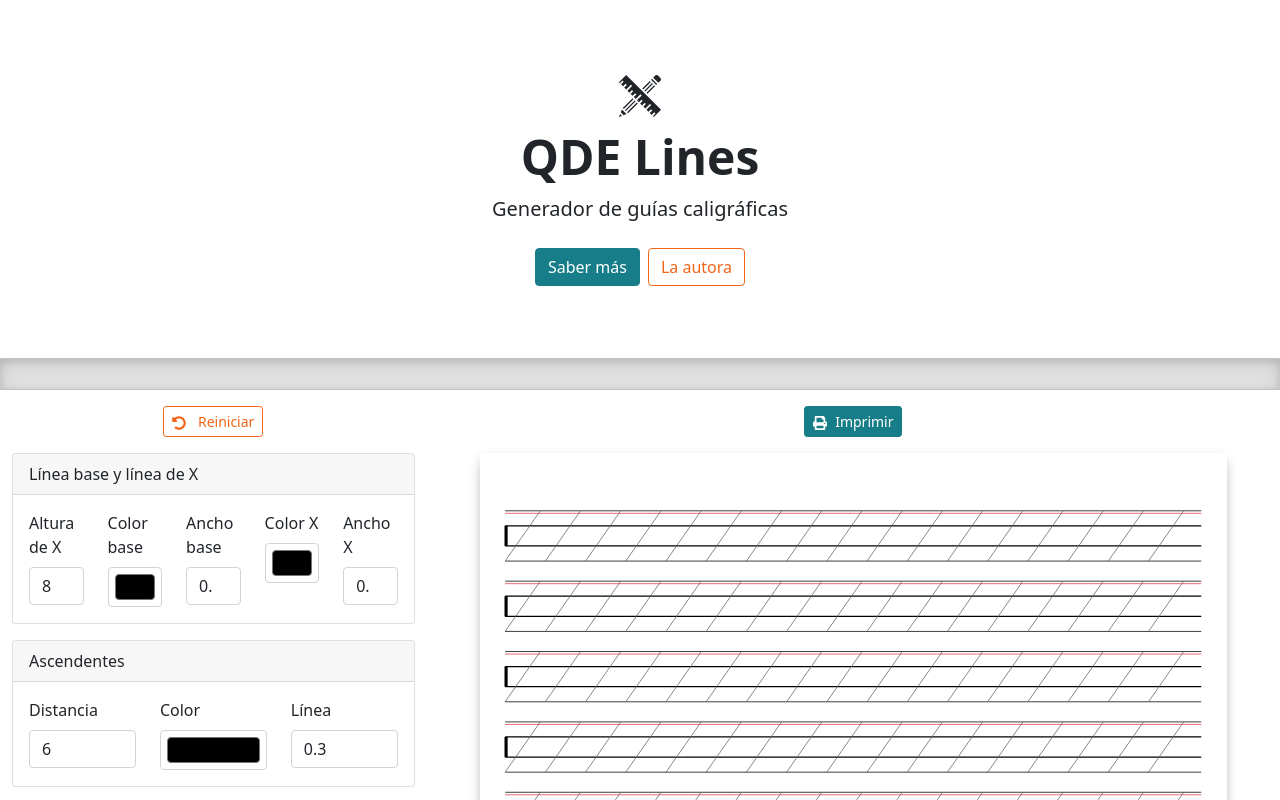
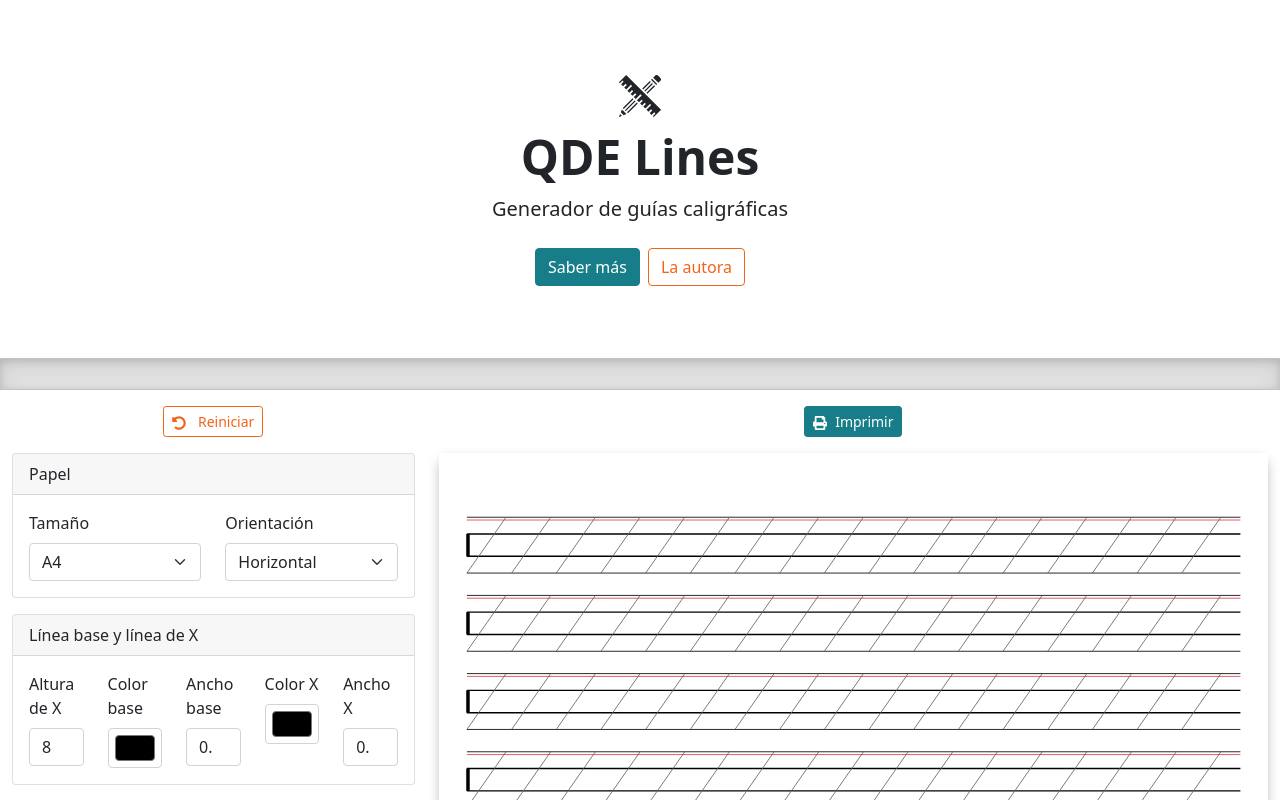
Before and after one commit to Myddna/qdelines, a React (Create React App) app: page / in a window 1280 px wide. Shown: the top 800 px of the page. Built offline with nearby package versions, Linux system fonts and the light colour scheme.

Commit message:
Page size and orientation fields, prevent empty page

```diff
--- a/src/App.js
+++ b/src/App.js
@@ -94,7 +94,7 @@ function App() {
                 onBeforeGetContent={handleOnBeforeGetContent}
                 onBeforePrint={handleOnBeforePrint}
                 removeAfterPrint="true"
-                pageStyle="@page { size: A4 landscape;  margin: 0mm; } @media print { body { -webkit-print-color-adjust: exact; } }"
+                pageStyle="@page { margin: 0mm; } @media print { body { -webkit-print-color-adjust: exact; } }"
               />
             </div>
             <Page config={pageConfig} printing={printing} ref={componentRef} />
--- a/src/components/ControlForm/ControlForm.js
+++ b/src/components/ControlForm/ControlForm.js
@@ -10,6 +10,41 @@ const ControlForm = (props) => {
 
   const loadDefaults = (evt) => {
     props.resetConfig();
+  };
+
+  const paperFields = () => {
+    return (
+      <Card className="mb-3">
+        <Card.Header>Papel</Card.Header>
+        <Card.Body>
+          <Row>
+            <Form.Group as={Col} sm="6" md>
+              <Form.Label htmlFor="sizeName">Tamaño</Form.Label>
+              <Form.Select
+                name="sizeName"
+                onChange={handleInputChange}
+                value={props.config.sizeName}
+              >
+                <option value="A5">A5</option>
+                <option value="A4">A4</option>
+                <option value="A3">A3</option>
+              </Form.Select>
+            </Form.Group>
+            <Form.Group as={Col} sm="6" md>
+              <Form.Label htmlFor="orientation">Orientación</Form.Label>
+              <Form.Select
+                name="orientation"
+                onChange={handleInputChange}
+                value={props.config.orientation}
+              >
+                <option value="landscape">Horizontal</option>
+                <option value="portrait">Vertical</option>
+              </Form.Select>
+            </Form.Group>
+          </Row>
+        </Card.Body>
+      </Card>
+    );
   };
 
   const xHeightFields = () => {
@@ -289,6 +324,7 @@ const ControlForm = (props) => {
             <FaUndoAlt /> Reiniciar
           </Button>
         </div>
+        {paperFields()}
         {xHeightFields()}
         {ascenderFields()}
         {capsFields()}
--- a/src/components/Page/Page.js
+++ b/src/components/Page/Page.js
@@ -34,11 +34,11 @@ const Page = forwardRef((props, ref) => {
   if (props.printing) {
     /**
      * react-to-print creates blank page if the component measures
-     * are exactly the same than the page Substracting 0.1mm.
+     * are exactly the same than the page substracting 1mm at te bottom.
      */
     style = {
       width: `${pageMeasures.width}mm`,
-      height: `${pageMeasures.height - 0.1}mm`,
+      height: `${pageMeasures.height - 1}mm`,
     };
   }
 
@@ -61,7 +61,7 @@ const Page = forwardRef((props, ref) => {
       xmlns="http://www.w3.org/2000/svg"
       style={style}
     >
-      <style>{".signature { font: italic 3px sans-serif; }"}</style>
+      <style>{`@page {size: ${props.config.sizeName} ${props.config.orientation}; } .signature { font: italic 2.5px sans-serif; }`}</style>
       {[...Array(groupRepetitions)].map((elem, i) => {
         let startIn = {
           x: 10,
@@ -81,7 +81,11 @@ const Page = forwardRef((props, ref) => {
           />
         );
       })}
-      <text y={initialYOffset + fullSvgHeight + 5} x="10" className="signature">
+      <text
+        y={initialYOffset + fullSvgHeight + 3.5}
+        x="10"
+        className="signature"
+      >
         Guías generadas con QDE Lines - https://lines.quedemoniosescribo.art
       </text>
     </svg>
--- a/src/components/Page/Page.module.css
+++ b/src/components/Page/Page.module.css
@@ -1,6 +1,5 @@
 .Page {
   display: block;
-  max-width: 90%;
   height: auto;
   margin: 1rem auto;
   box-shadow: 0px 5px 13px -4px rgba(0, 0, 0, 0.46);
--- a/src/components/Page/PageDefinitions.js
+++ b/src/components/Page/PageDefinitions.js
@@ -7,9 +7,17 @@ import {
 export const PageDefinitions = {
   // This page sizes are defined in mm, portrait mode by default
   pageSizes: {
+    A5: {
+      width: 148.5,
+      height: 210,
+    },
     A4: {
       width: 210,
       height: 297,
+    },
+    A3: {
+      width: 297,
+      height: 420,
     },
   },
 };
```
